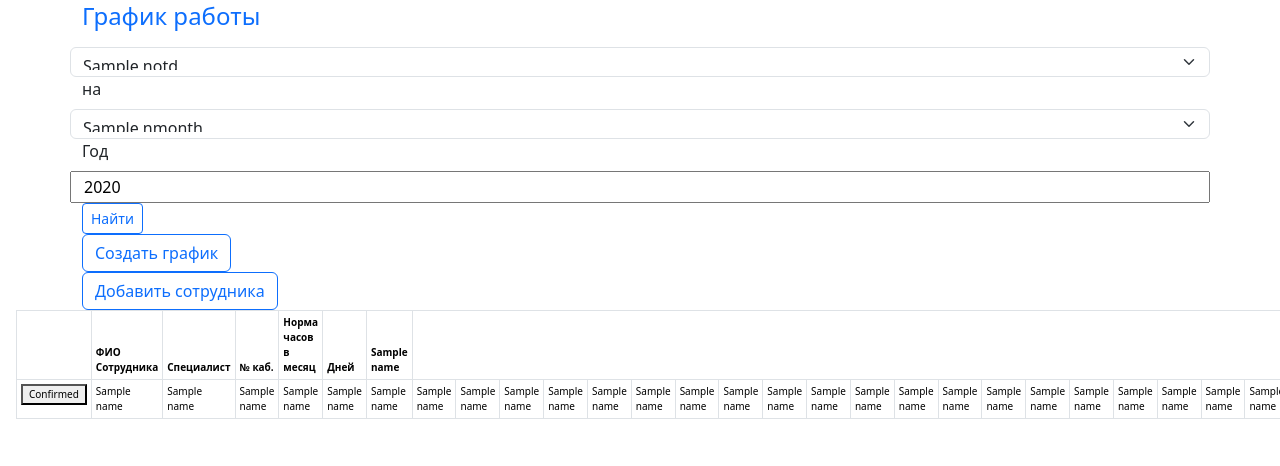
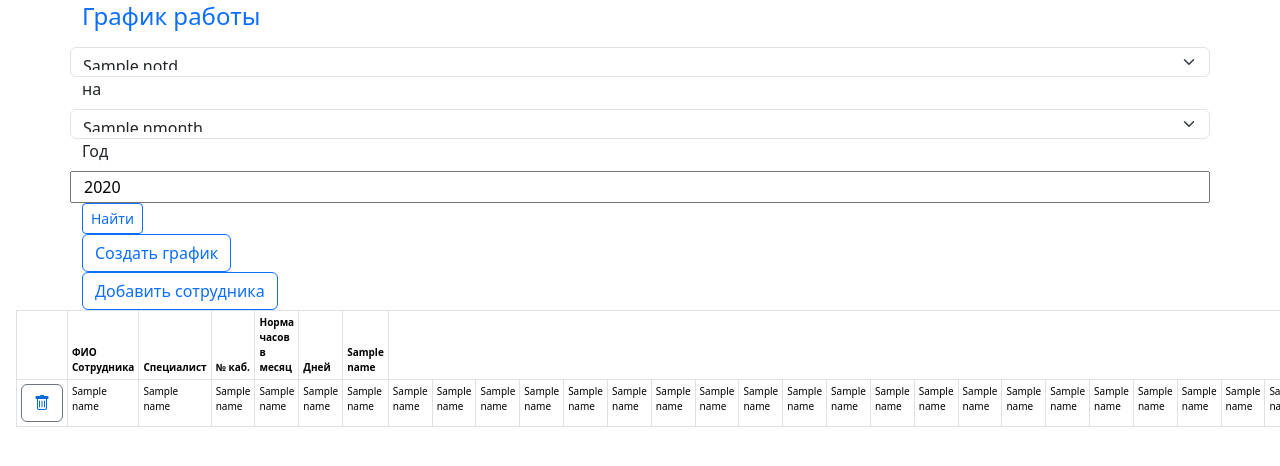
Before and after one commit to RezoGraf/flask, a Flask app: template app/templates/htmx_tableview.html in a window 1280 px wide; the page is wider, and only the part inside the window is pictured. Shown: the part 22-488 px from the top of that part. Run offline with Flask 3, Linux system fonts and the light colour scheme; the template is opened without the code that fills it: most values are stand-ins (such as "Sample title", 1, 10 or a date in 2020); parts of the project's set-up code (start-up, migrations or seed data) failed here and were passed over; some libraries are stand-ins or nearby versions.

Commit message:
рроро

```diff
--- a/app/htmx_test/htmx_test.py
+++ b/app/htmx_test/htmx_test.py
@@ -275,15 +275,15 @@ def NewWork():
 
 @htmx_test.route('/grf_deleteRowTableModal', methods=['GET', 'POST'])
 @logger.catch
-def DeleteWork():
+def delete_rowtablemodal():
     """вызов модального окна для удаления сотрудника из таблицы график работы
 
     Returns:
         _type_: _description_
     """
     otd = request.args.get('otd')
-    y = request.args.get('year') #год
-    m = request.args.get('month') #месяц
+    year = request.args.get('year') #год
+    month = request.args.get('month') #месяц
     idz = request.args.get('idz') #ун.код записи
     response = f"""<div id="modal-backdrop_del_work" class="modal-backdrop fade show" style="display:block;"></div>
                         <div id="modal_delete_work" class="modal fade show" tabindex="-1" style="display:block;">
@@ -292,32 +292,28 @@ def DeleteWork():
                                         <div class="modal-header">
                                             <div class="row" style="text-align: center;">
                                                 <div class="col mx-auto">
-                                                    <h5 class="modal-title" >Вы действительно хотите удалить сотрудника из графика?</h5>
+                                                    <h5 class="modal-title">Вы действительно хотите удалить сотрудника из графика?</h5>
                                                 </div>
                                             </div>
                                         </div>
-
-
-
-                                        <form hx-post="grf_deleteRowTableGrf?idz={idz}&otd={otd}&year={y}&month={m}" method="GET">
+                                        <form hx-post="grf_deleteRowTableGrf?idz={idz}&otd={otd}&year={year}&month={month}"
+                                              hx-select="#myTable"
+                                              hx-swap="outerHTML"
+                                              hx-target="#myTable">
                                             <div class="modal-footer">
                                                 <div class="container-fluid">
                                                     <div class="row">
                                                         <div class="col-md-4">
-                                                            <button class="btn btn-primary btn-block btn-success " type="submit" onclick="closeModal_DelRowNo()">Да</button>
+                                                            <button class="btn btn-primary btn-block btn-success" type="submit" onclick="closeModal_DelRow()">Да</button>
                                                         </div>
                                                         <div class="col-md-4">
                                                         </div>
                                                         <div class="col-md-4">
-                                                            <button type="button" class="btn btn-danger btn-block" onclick="closeModal_DelRowNo()">Нет</button>
+                                                            <button type="button" class="btn btn-danger btn-block" onclick="closeModal_DelRow()">Нет</button>
                                                         </div>
                                                     </div>
                                                 </div>
-                                            </div>
                                         </form>
-
-
-
                                     </div>
                                 </div>
                             </div>
@@ -327,7 +323,7 @@ def DeleteWork():
 
 @htmx_test.route('/grf_deleteRowTableGrf', methods=['POST'])
 @logger.catch
-def deleteRowTableGrf():
+def delete_rowtablegrf():
     """удаление из таблицы (график работы) сотрудника
     Returns:
         _type_: _description_
@@ -343,7 +339,7 @@ def deleteRowTableGrf():
 
 @htmx_test.route('/grf_addWorker', methods=['GET', 'POST'])
 @logger.catch
-def modal_addWorker():
+def modal_addworker():
     """Добавление сотрудника в график работы
 
     Returns:
--- a/app/templates/htmx_tableview.html
+++ b/app/templates/htmx_tableview.html
@@ -5,8 +5,8 @@
     <meta name="viewport" content="width=device-width, initial-scale=1">
     <link rel="stylesheet" href="{{ url_for('static', filename='css/bootstrap.css') }}">
     <link rel="stylesheet" href="{{ url_for('static', filename='css/style.css') }}">
+    <link rel="stylesheet" href="{{ url_for('static', filename='css/sweetalert2.min.css') }}">
     <link rel="stylesheet" href="https://cdn.jsdelivr.net/npm/bootstrap-icons@1.7.2/font/bootstrap-icons.css">
-    <link rel="stylesheet" href="sweetalert2.min.css">
     <script src="{{ url_for('static', filename='js/jquery-3.6.0.min.js') }}"></script>
     <script src="{{ url_for('static', filename='js/bootstrap.bundle.js') }}"></script>
     <script src="{{ url_for('static', filename='js/htmx.js') }}"></script>
@@ -35,9 +35,10 @@
           <option value = "{{ otd }}" selected>{{ notd }}</option>
         </select>
 
-        <label for="month_" class="form-label">на  </label>
+        <label for="month" class="form-label">на  </label>
 
-        <select id = "month" name="month" class="form-select" style="height: 30px;">
+
+        <select id = "month" name="month"  class="form-select" style="height: 30px;">
           {% for value in all_month.items()|sort(attribute='rating')%}
             <option value="{{ value[0] }}"{% if loop.first %} SELECTED {% endif %}>{{ value[1] }}</option>
           {% endfor %}
@@ -98,9 +99,18 @@
         {% for value in table_view_all.items() %}
         <tr>
             <td style ="width:50px;">
-                <button hx-trigger="confirmed" hx-get="/confirmed" _="on click
-                call Swal.fire({title: 'Confirm', text:'Do you want to continue?'})
-                if result.isConfirmed trigger confirmed" class="">Confirmed</button>
+
+                <button
+                id="DelWork{{ value[1][1] }}" class="btn btn-outline-secondary" data-toggle="modal" title="Удалить запись"
+                hx-get="grf_deleteRowTableModal?otd={{ otd }}&year={{ year }}&month={{ month }}&idz={{ value[1][1] }}"
+
+                hx-target="#DelWorkModal"
+                hx-swap="outerHTML"
+                hx-trigger="click"
+                class="btn btn-outline-primary btn-block">
+                <i class="bi bi-trash" style="color:#0069D9"></i>
+                </button>
+
             </td>
             <td class={{ value[1][12] }}> {{ value[1][13] }} </td>
             <td class={{ value[1][10] }}> {{ value[1][11] }} </td>
@@ -318,32 +328,18 @@
         }, 200)
     }
 
-function closeModal_DelRowNo() {
+
+function closeModal_DelRow() {
     var container = document.getElementById("DelWorkModal")
     var backdrop = document.getElementById("modal-backdrop_del_work")
     var modal = document.getElementById("modal_delete_work")
+    var month_ = document.getElementById("month")
 
     modal.classList.remove("show")
     backdrop.classList.remove("show")
 
     setTimeout(function() {
-        container.removeChild(backdrop)
-        container.removeChild(modal)
-    }, 200)
-}
-
-function closeModal_DelRowYes() {
-    var container = document.getElementById("DelWorkModal")
-    var backdrop = document.getElementById("modal-backdrop_del_work")
-    var modal = document.getElementById("modal_delete_work")
-
-    modal.classList.remove("show")
-    backdrop.classList.remove("show")
-
-    setTimeout(function() {
-        container.removeChild(backdrop)
-        container.removeChild(modal)
-
+        window.location = 'table_view?otd={{otd}}&year={{year}}&month={{month}}'
     }, 200)
 }
 </script>
```
